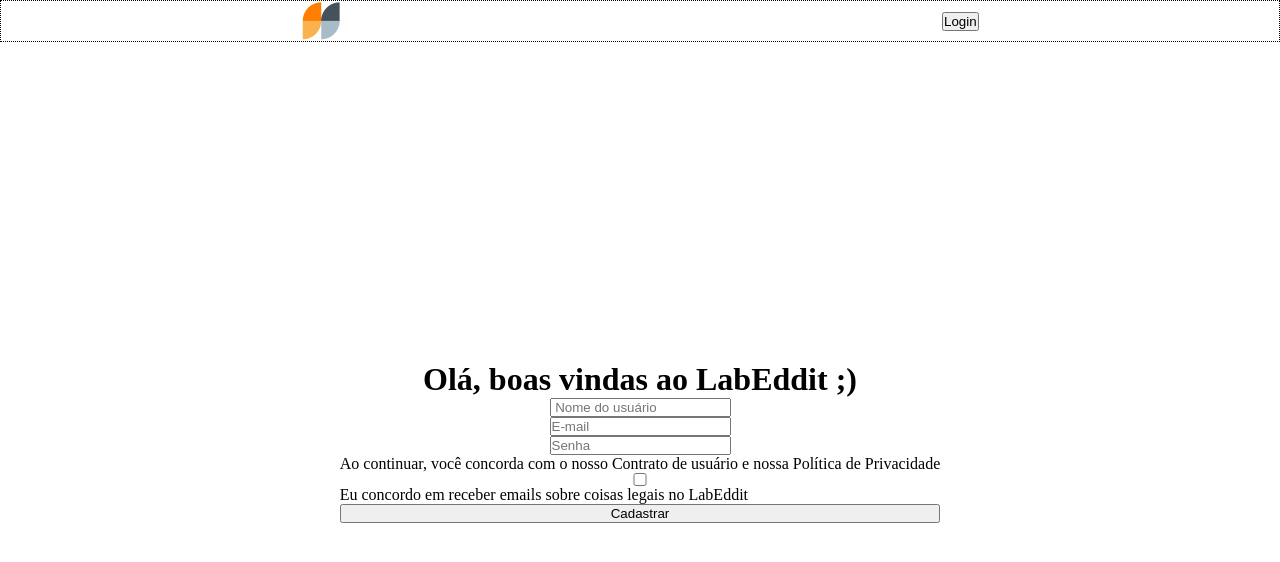
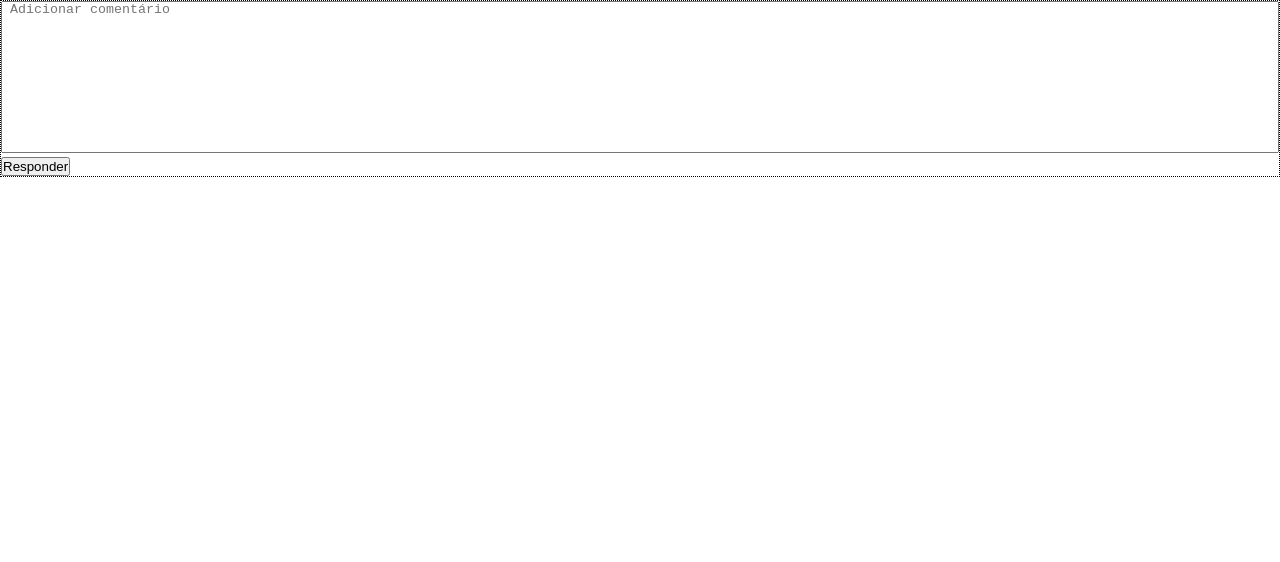
Before and after one commit to future4code/silveira-Lourenco-Souza, a React (Create React App) app in the folder modulo3/projeto-LabEddit/labeddit/: page / in a window 1280 px wide. Shown: the top 562 px of the page. Built offline with nearby package versions, Linux system fonts and the light colour scheme.

Commit message:
Componentes Criados 2/3 (TextBox)

```diff
--- a/modulo3/projeto-LabEddit/labeddit/src/App.js
+++ b/modulo3/projeto-LabEddit/labeddit/src/App.js
@@ -5,16 +5,17 @@ import FeedPage from './pages/FeedPage/FeedPage'
 import LoginPage from './pages/LoginPage/LoginPage'
 import PostDetailsPage from './pages/PostDetailsPage/PostDetailsPage'
 import SignupPage from './pages/SignupPage/SignupPage'
-import Header from './components/Header/Header'
+import TextBox from './components/TextBox/TextBox'
 
 const App = () => {
   return (
     <>
       <GlobalStyled />
+      <TextBox />
       {/* <FeedPage /> */}
       {/* <LoginPage /> */}
       {/* <PostDetailsPage /> */}
-      <SignupPage />
+      {/* <SignupPage /> */}
     </>
   )
 }
--- /dev/null
+++ b/modulo3/projeto-LabEddit/labeddit/src/components/TextBox/TextBox-styled.js
@@ -0,0 +1,10 @@
+import styled from 'styled-components'
+
+export const ContainerMain = styled.div`
+  width: 100vw;
+  border: dotted 1px black;
+    textarea{
+      width: 100%;
+      resize: none;
+    }
+`
--- /dev/null
+++ b/modulo3/projeto-LabEddit/labeddit/src/components/TextBox/TextBox.js
@@ -0,0 +1,14 @@
+import React from 'react'
+
+import { ContainerMain } from './TextBox-styled'
+
+const TextBox = ({posting}) => {
+  return (
+    <ContainerMain>
+      <textarea rows="10" placeholder={posting ? " Escreva seu post..." : " Adicionar comentário"}></textarea>
+      <button>{posting ? "Postar" : "Responder"}</button>
+    </ContainerMain>
+  )
+}
+
+export default TextBox
```
